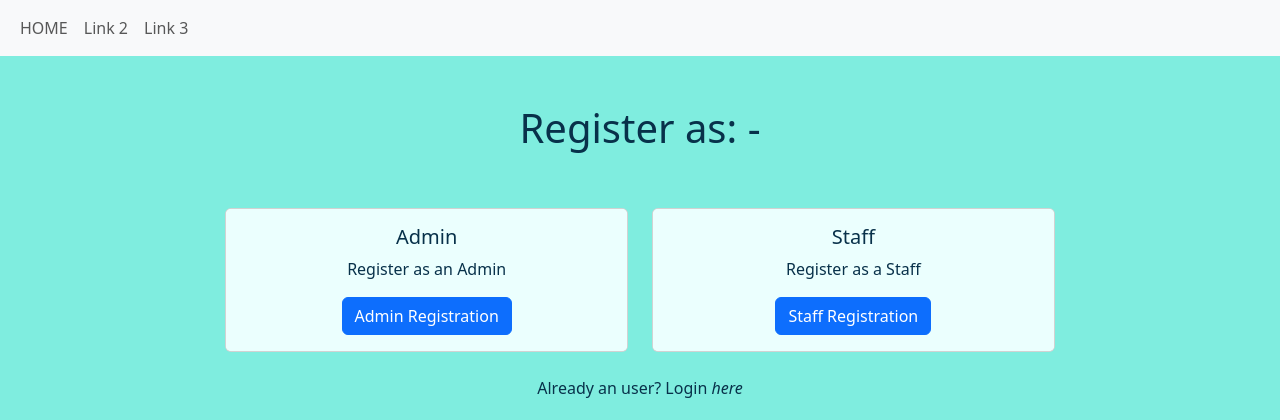
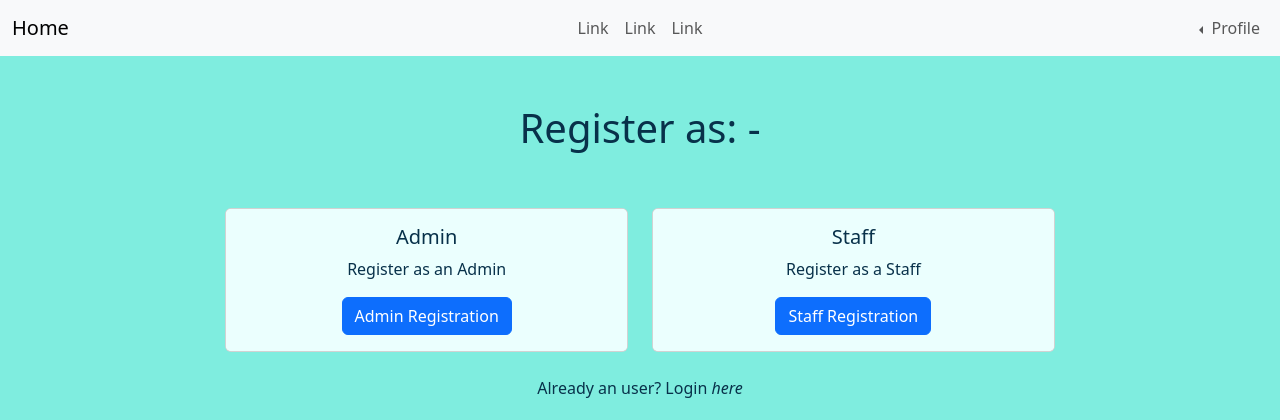
Before and after one commit to rhitajyotim411/Staff-Leave-Management, a PHP site: page /user/register.php in a window 1280 px wide. Shown: the top 420 px of the page. Run offline with PHP 8.4, Linux system fonts and the light colour scheme.

Commit message:
Modified navbar and added CSS to logout

```diff
--- a/inc/header.php
+++ b/inc/header.php
@@ -1,18 +1,43 @@
-<nav class="navbar navbar-expand-sm bg-light">
+<nav class="navbar navbar-expand-sm bg-light navbar-light">
+  <!-- Left -->
+  <div class="container-fluid">
+    <a class="navbar-brand" href="../index.php">Home</a>
+  </div>
 
-  <div class="container-fluid">
-    <!-- Links -->
+  <!-- Center -->
+  <div class="container-fluid justify-content-center">
+    <div class="d-flex flex-grow-1 justify-content-center">
       <ul class="navbar-nav">
         <li class="nav-item">
-        <a class="nav-link" href="../index.php">HOME</a>
+          <a class="nav-link" href="#">Link</a>
         </li>
         <li class="nav-item">
-        <a class="nav-link" href="#">Link 2</a>
+          <a class="nav-link" href="#">Link</a>
         </li>
         <li class="nav-item">
-        <a class="nav-link" href="#">Link 3</a>
+          <a class="nav-link" href="#">Link</a>
         </li>
       </ul>
     </div>
+  </div>
 
+  <!-- Right -->
+  <div class="container-fluid justify-content-end">
+    <ul class="navbar-nav">
+      <li class="nav-item dropstart">
+        <button type="button" class="nav-link dropdown-toggle" data-bs-toggle="dropdown" aria-expanded="false">
+          Profile
+        </button>
+        <ul class="dropdown-menu">
+          <li><span class="dropdown-item-text">Just Text</span></li>
+          <li><span class="dropdown-item-text">Just Text</span></li>
+          <li>
+            <a class="dropdown-item" style="color: #f44900" href="../user/logout.php">
+              Logout
+            </a>
+          </li>
+        </ul>
+      </li>
+    </ul>
+  </div>
 </nav>
--- a/user/register.php
+++ b/user/register.php
@@ -17,18 +17,21 @@ session_start();
   <link href="../style/log_reg.css" rel="stylesheet">
 </head>
 
-<?php
-if (isset($_SESSION['UID'])) {
-  echo "{$_SESSION['UID']} already logged in<br>";
-  echo "Redirecting to dashboard...";
-  die(header("refresh:2; URL=../{$_SESSION['type']}/dashboard.php"));
-}
-?>
-
 <body>
   <?php require '../inc/header.php' ?>
   <div class="container-fluid text-center" style="height: 100vh;">
-    <div class="row justify-content-md-center mt-5">
+    <div class="row justify-content-center mt-5">
+      <?php
+      if (isset($_SESSION['UID'])) {
+        ?>
+        <h5>
+          <?php echo $_SESSION['UID'] ?> already logged in <br>
+          Redirecting to dashboard...
+        </h5>
+        <?php
+        die(header("refresh:2; URL=../{$_SESSION['type']}/dashboard.php"));
+      }
+      ?>
       <h1>Register as: -</h1>
       <div class="col-10 col-md-4 mt-5 mb-4">
         <div class="card">
```
Also changed, not shown: user/login.php (+12 -9 lines), user/logout.php (+23 -8 lines). Lines whose indentation alone changed are shown as unchanged.
